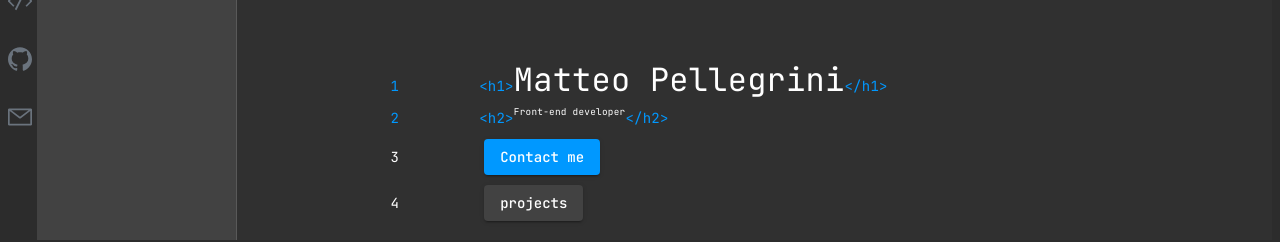
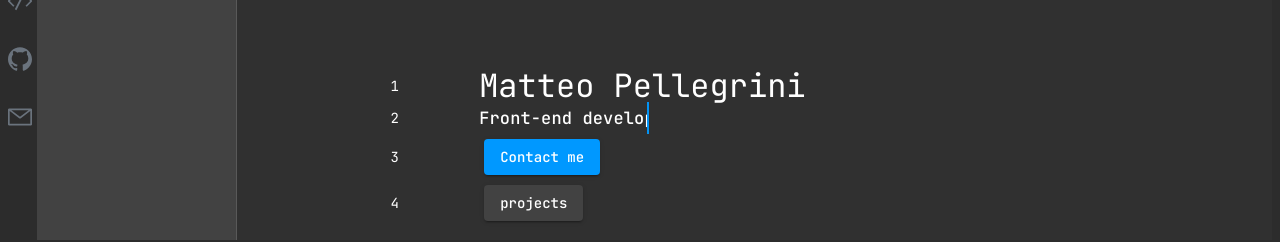
Before and after one commit to Cruyff97/Portfolio-VisualStudioCodeTheme-Angular, an Angular app: page / in a window 1280 px wide. Shown: the part 134-376 px from the top of the page. Built offline with nearby package versions, Linux system fonts and the light colour scheme.

Commit message:
remove some html

```diff
--- a/src/app/home/home.component.html
+++ b/src/app/home/home.component.html
@@ -2,13 +2,13 @@
     <div class="homedivTitle">
         <ol>
 
-           <li class="tag">
-            &lt;h1&gt;<h5 class="hometitle inside">Matteo Pellegrini</h5>&lt;/h1&gt;
+           <li>
+               <h1 class="hometitle">Matteo Pellegrini</h1>
             </li>
 
-        <li  class="tag">
+        <li>
 
-            &lt;h2&gt;<h6 class="webdeveloper inside">Front-end developer</h6>&lt;/h2&gt;
+            <h2 class="webdeveloper">Front-end developer</h2>
         </li>
 
 
@@ -21,4 +21,5 @@
 
                     <button routerLink="/projects" mat-raised-button color="secondary">projects</button>
                 </li>
+
             </div>
```
